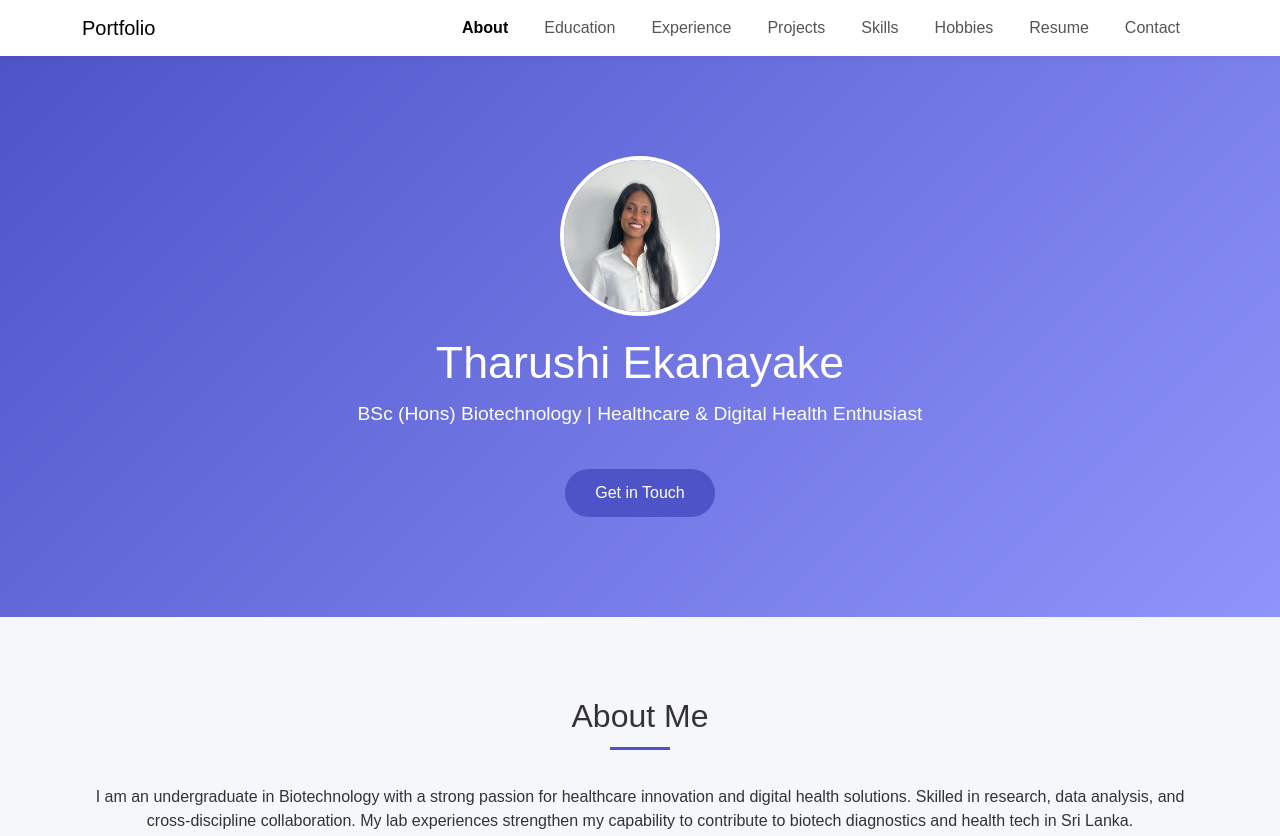
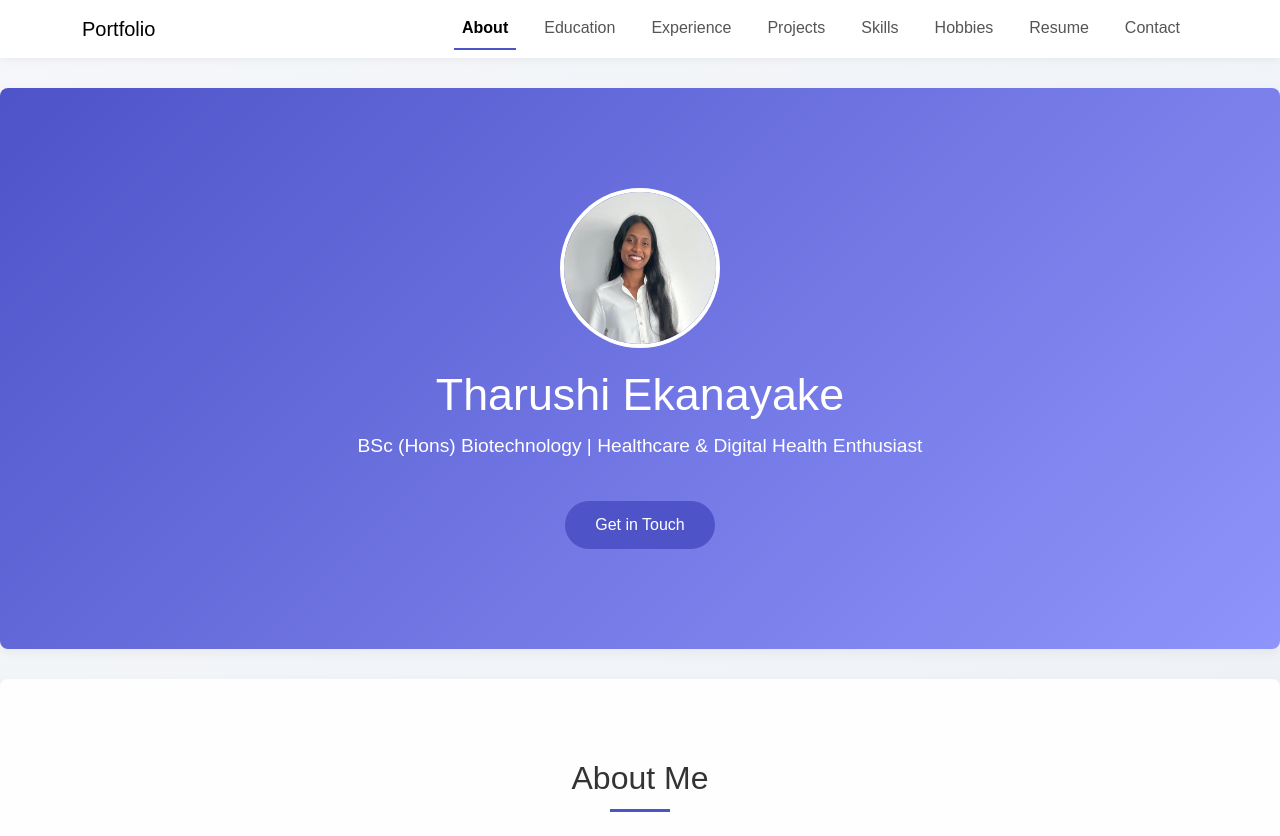
Before and after one commit to tharushinavanji/tharushinavanji.github.io, a plain HTML site: page index.html in a window 1280 px wide. Shown: the top 836 px of the page. Drawn offline with nearby package versions, Linux system fonts and the light colour scheme.

Commit message:
Update index.html

```diff
--- a/index.html
+++ b/index.html
@@ -5,8 +5,16 @@
   <meta name="viewport" content="width=device-width, initial-scale=1">
   <title>Tharushi Ekanayake | Portfolio</title>
   <link href="https://cdn.jsdelivr.net/npm/bootstrap@5.3.2/dist/css/bootstrap.min.css" rel="stylesheet">
+  <!-- Bootstrap Icons -->
+  <link rel="stylesheet" href="https://cdn.jsdelivr.net/npm/bootstrap-icons/font/bootstrap-icons.css">
   <style>
-    body { font-family: 'Poppins', sans-serif; background: #f5f7fa; color: #333; }
+    body {
+      font-family: 'Poppins', sans-serif;
+      background: linear-gradient(135deg, #f5f7fa, #e2e8f0);
+      color: #333;
+    }
+
+    /* HERO */
     .hero {
       background: linear-gradient(135deg, #4e54c8, #8f94fb);
       color: white;
@@ -23,7 +31,11 @@
     .hero h1 { font-size: 2.8rem; margin-bottom: 10px; }
     .hero p { font-size: 1.2rem; }
 
-    nav.navbar { background: #ffffff; box-shadow: 0 2px 8px rgba(0,0,0,0.05); }
+    /* NAVBAR */
+    nav.navbar {
+      background: #ffffff;
+      box-shadow: 0 2px 8px rgba(0,0,0,0.05);
+    }
     nav .nav-link {
       color: #555;
       margin: 0 10px;
@@ -35,11 +47,18 @@
     nav .nav-link.active {
       color: #4e54c8;
       font-weight: 600;
+      border-bottom: 2px solid #4e54c8;
     }
 
+    /* SECTIONS */
     section {
       padding: 80px 0;
+      background: rgba(255,255,255,0.95);
+      border-radius: 8px;
+      margin: 30px 0;
+      box-shadow: 0 4px 12px rgba(0,0,0,0.05);
     }
+
     .section-title {
       text-align: center;
       margin-bottom: 50px;
@@ -56,6 +75,7 @@
       background: #4e54c8;
     }
 
+    /* CARDS */
     .card.portfolio-card {
       border: none;
       border-radius: 12px;
@@ -68,17 +88,20 @@
       box-shadow: 0 12px 24px rgba(0,0,0,0.15);
     }
 
+    /* BUTTONS */
     .btn-primary {
       background: #4e54c8;
       border: none;
       padding: 12px 30px;
       border-radius: 30px;
-      transition: background 0.3s;
+      transition: background 0.3s, transform 0.2s;
     }
     .btn-primary:hover {
       background: #3538a8;
+      transform: scale(1.05);
     }
 
+    /* FOOTER */
     footer {
       background: #2c2f3a;
       color: white;
@@ -96,6 +119,7 @@
 </head>
 <body>
 
+  <!-- NAVBAR -->
   <nav class="navbar navbar-expand-lg navbar-light sticky-top">
     <div class="container">
       <a class="navbar-brand" href="#">Portfolio</a>
@@ -117,6 +141,7 @@
     </div>
   </nav>
 
+  <!-- HERO -->
   <section class="hero">
     <div class="container">
       <img src="images/im.jpeg" alt="Photo of Tharushi Ekanayake">
@@ -126,6 +151,7 @@
     </div>
   </section>
 
+  <!-- ABOUT -->
   <section id="about">
     <div class="container">
       <h2 class="section-title">About Me</h2>
@@ -133,6 +159,7 @@
     </div>
   </section>
 
+  <!-- EDUCATION -->
   <section id="education">
     <div class="container">
       <h2 class="section-title">Education</h2>
@@ -155,6 +182,7 @@
     </div>
   </section>
 
+  <!-- EXPERIENCE -->
   <section id="experience">
     <div class="container">
       <h2 class="section-title">Work Experience</h2>
@@ -168,6 +196,7 @@
     </div>
   </section>
 
+  <!-- PROJECTS -->
   <section id="projects">
     <div class="container">
       <h2 class="section-title">Projects</h2>
@@ -190,6 +219,7 @@
     </div>
   </section>
 
+  <!-- SKILLS -->
   <section id="skills">
     <div class="container text-center">
       <h2 class="section-title">Other Skills</h2>
@@ -201,6 +231,7 @@
     </div>
   </section>
 
+  <!-- HOBBIES -->
   <section id="hobbies">
     <div class="container text-center">
       <h2 class="section-title">Hobbies</h2>
@@ -208,6 +239,7 @@
     </div>
   </section>
 
+  <!-- RESUME -->
   <section id="resume">
     <div class="container text-center">
       <h2 class="section-title">Resume</h2>
@@ -215,6 +247,7 @@
     </div>
   </section>
 
+  <!-- CONTACT -->
   <section id="contact">
     <div class="container text-center">
       <h2 class="section-title">Contact</h2>
@@ -223,6 +256,7 @@
     </div>
   </section>
 
+  <!-- FOOTER -->
   <footer>
     <p>© 2025 Tharushi Ekanayake</p>
     <a href="mailto:tharushinavanji@gmail.com"><i class="bi bi-envelope"></i></a>
```
